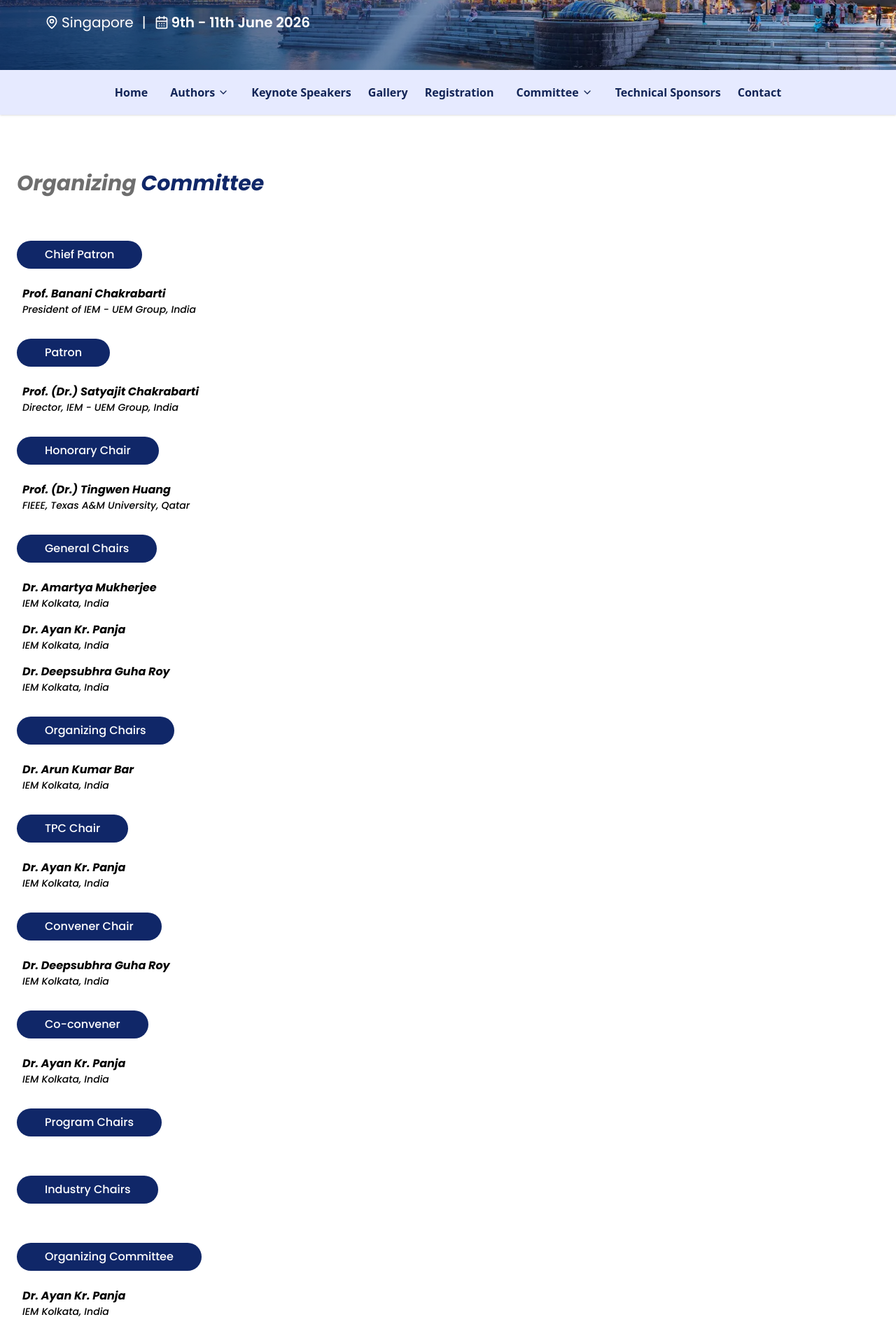
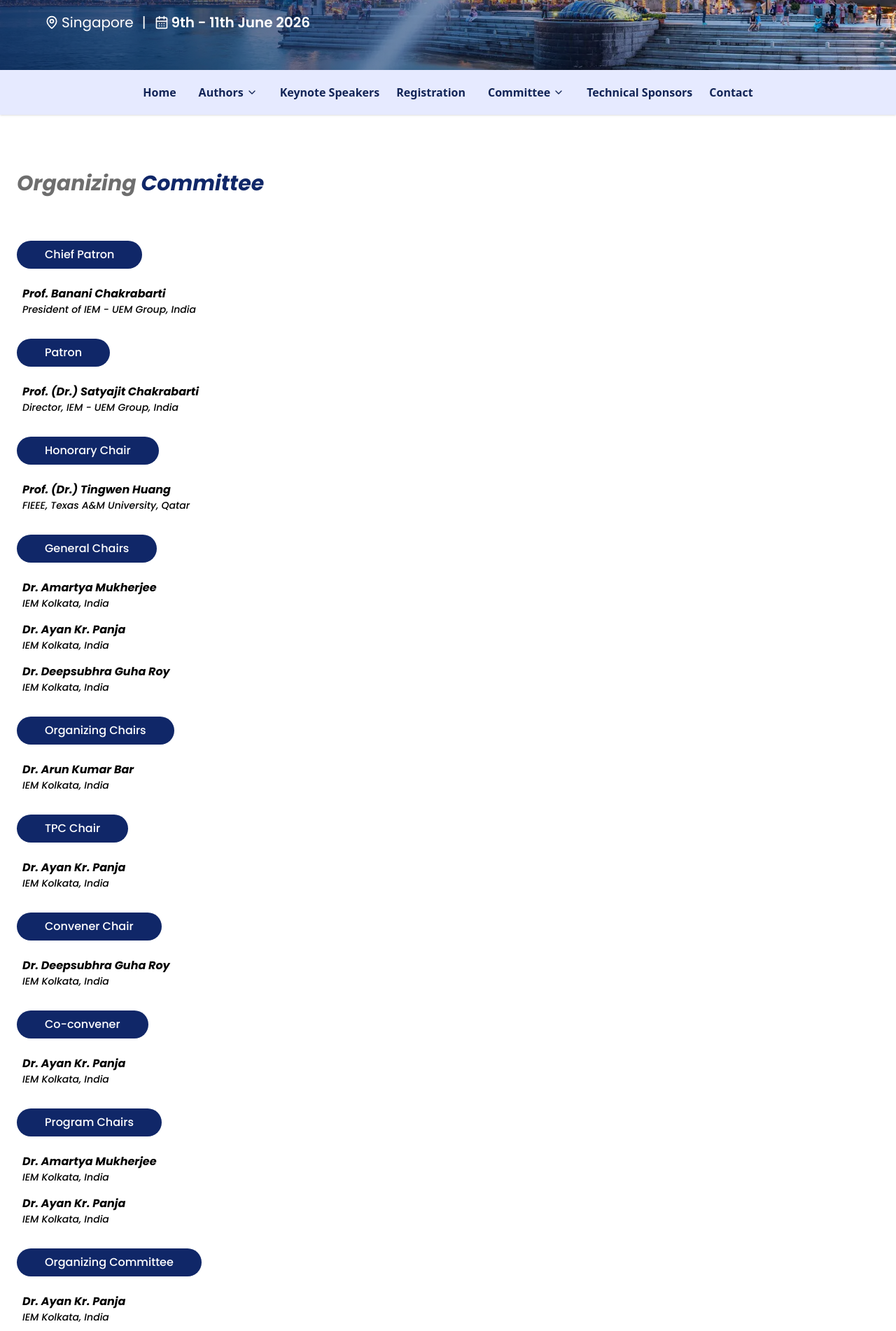
Before and after one commit to DebasishDebnath/Singapore-Conference, a React (Vite) app: page /committee/organizing-committee in a window 1280 px wide. Shown: the part 340-2242 px from the top of the page at 70% size. Built offline with nearby package versions, Linux system fonts and the light colour scheme; no server answers; a web font is replaced by a local one.

Commit message:
Update Header component text; modify Navbar links for clarity; clean up Organizing Committee data; adjust Contact page email section

```diff
--- a/src/components/Header.jsx
+++ b/src/components/Header.jsx
@@ -33,7 +33,7 @@ function Header() {
               />
               <div>
                 <p className="text-white text-xs gideon-roman-regular text-center">
-                  Institute of Engineering and Management
+                  Institute of Engineering & Management
                 </p>
                 <hr className="border-white my-1" />
                 <p className="text-white text-xs gideon-roman-regular text-center">
--- a/src/components/Navbar.jsx
+++ b/src/components/Navbar.jsx
@@ -90,12 +90,12 @@ function Navbar() {
             >
               Keynote Speakers
             </NavLink>
-            <NavLink
+            {/* <NavLink
               to="/gallery"
               className={({ isActive }) => (isActive ? "font-bold" : "")}
             >
               Gallery
-            </NavLink>
+            </NavLink> */}
             {/* <NavLink to="/video-links-for-sessions">Video links for session</NavLink> */}
             <NavLink
               to="/registration"
--- a/src/pages/Committee/OrganizingCommittee.jsx
+++ b/src/pages/Committee/OrganizingCommittee.jsx
@@ -35,7 +35,7 @@ const committeeData = [
     data: [
       { name: "Dr. Amartya Mukherjee", affiliation: "IEM Kolkata, India" },
       { name: "Dr. Ayan Kr. Panja", affiliation: "IEM Kolkata, India" },
-      { name: "Dr. Deepsubhra Guha Roy", affiliation: "IEM Kolkata, India"  },
+      { name: "Dr. Deepsubhra Guha Roy", affiliation: "IEM Kolkata, India" },
     ],
   },
   {
@@ -49,9 +49,7 @@ const committeeData = [
   },
   {
     title: "TPC Chair",
-    data: [
-      { name: "Dr. Ayan Kr. Panja", affiliation: "IEM Kolkata, India" },
-          ],
+    data: [{ name: "Dr. Ayan Kr. Panja", affiliation: "IEM Kolkata, India" }],
   },
   {
     title: "Convener Chair",
@@ -61,42 +59,39 @@ const committeeData = [
   },
   {
     title: "Co-convener",
-    data: [
-      { name: "Dr. Ayan Kr. Panja", affiliation: "IEM Kolkata, India" },
-    ],
+    data: [{ name: "Dr. Ayan Kr. Panja", affiliation: "IEM Kolkata, India" }],
   },
   {
     title: "Program Chairs",
     data: [
-      // {
-      //   name: "Prof. (Dr.) Sheng-Lung Peng",
-      //   affiliation: "National Taipei University of Business, Taiwan",
-      // },
-      // {
-      //   name: "Prof. (Dr.) Mohamed Lahby",
-      //   affiliation:
-      //     "University Hassan II, Higher Normal School of Casablanca, Morocco",
-      // },
+      {
+        name: "Dr. Amartya Mukherjee",
+        affiliation: "IEM Kolkata, India",
+      },
+      {
+        name: "Dr. Ayan Kr. Panja",
+        affiliation: "IEM Kolkata, India",
+      },
     ],
   },
-  {
-    title: "Industry Chairs",
-    data: [
-      // {
-      //   name: "Dr. Tanushyam Chattopadhyay",
-      //   affiliation: "Practice Head, Sirius Digitech",
-      // },
-      // {
-      //   name: "Mr. Snehasis Banerjee",
-      //   affiliation: "TCS Research & Innovation, Kolkata, India",
-      // },
-      // {
-      //   name: "Dr. Sanmitra Sarkar",
-      //   affiliation:
-      //     "Senior Director and Global Head of Generative and Agentic AI, Capgemini",
-      // },
-    ],
-  },
+  // {
+  //   title: "Industry Chairs",
+  //   data: [
+  //     {
+  //       name: "Dr. Tanushyam Chattopadhyay",
+  //       affiliation: "Practice Head, Sirius Digitech",
+  //     },
+  //     {
+  //       name: "Mr. Snehasis Banerjee",
+  //       affiliation: "TCS Research & Innovation, Kolkata, India",
+  //     },
+  //     {
+  //       name: "Dr. Sanmitra Sarkar",
+  //       affiliation:
+  //         "Senior Director and Global Head of Generative and Agentic AI, Capgemini",
+  //     },
+  //   ],
+  // },
   // {
   //   title: "Industry Academic Partnership Chair",
   //   data: [
@@ -114,6 +109,9 @@ const committeeData = [
       { name: "Dr. Ayan Kr. Panja", affiliation: "IEM Kolkata, India" },
       { name: "Dr. Amartya Mukherjee", affiliation: "IEM Kolkata, India" },
       { name: "Dr. Deepsubhra Guha Roy", affiliation: "IEM Kolkata, India" },
+      { name: "Dr. Prabir Kumar Das", affiliation: "IEM Kolkata, India" },
+      { name: "Dr. Ranabir Banik", affiliation: "IEM Kolkata, India" },
+      { name: "Dr. Animesh Kundu", affiliation: "IEM Kolkata, India" },
       // { name: "Dr. Piyali Dutta", affiliation: "IEM Kolkata, India" },
       // { name: "Dr. Mousumi Laha", affiliation: "IEM Kolkata, India" },
       // { name: "Mr. Subhadip Chandra", affiliation: "IEM Kolkata, India" },
@@ -135,9 +133,9 @@ const committeeData = [
   {
     title: "Publication Chairs",
     data: [
-      // { name: "Dr. Amartya Mukherjee", affiliation: "IEM Kolkata, India" },
-      // { name: "Prof. (Dr.) Indrajit De", affiliation: "IEM Kolkata, India" },
-      // { name: "Prof. (Dr.) Goutam Saha", affiliation: "IEM Kolkata, India" },
+      { name: "Dr. Biswadip Basu Mallik", affiliation: "IEM Kolkata, India" },
+      { name: "Dr. Ayan Kr. Panja", affiliation: "IEM Kolkata, India" },
+      { name: "Dr. Deepsubhra Guha Roy", affiliation: "IEM Kolkata, India" },
     ],
   },
   // {
@@ -153,7 +151,7 @@ const committeeData = [
     title: "Finance Chairs",
     data: [
       { name: "Dr. Ayan Kr. Panja", affiliation: "IEM Kolkata, India" },
-      { name: "Dr. Deepsubhra Guha Roy", affiliation: "IEM Kolkata, India" },
+      // { name: "Dr. Deepsubhra Guha Roy", affiliation: "IEM Kolkata, India" },
       // { name: "Mr. Pabak Indu", affiliation: "IEM Kolkata, India" },
     ],
   },
--- a/src/pages/Contact.jsx
+++ b/src/pages/Contact.jsx
@@ -96,10 +96,10 @@ function Contact() {
               <h3 className="font-bold">Email</h3>
               <p className="underline cursor-pointer">ayan.panja@iem.edu.in</p>
             </div>
-            <div>
+            {/* <div>
               <h3 className="font-bold">Conference E-mail</h3>
               <p className="underline cursor-pointer">win60@iem.edu.in</p>
-            </div>
+            </div> */}
           </div>
         </div>
 
```
